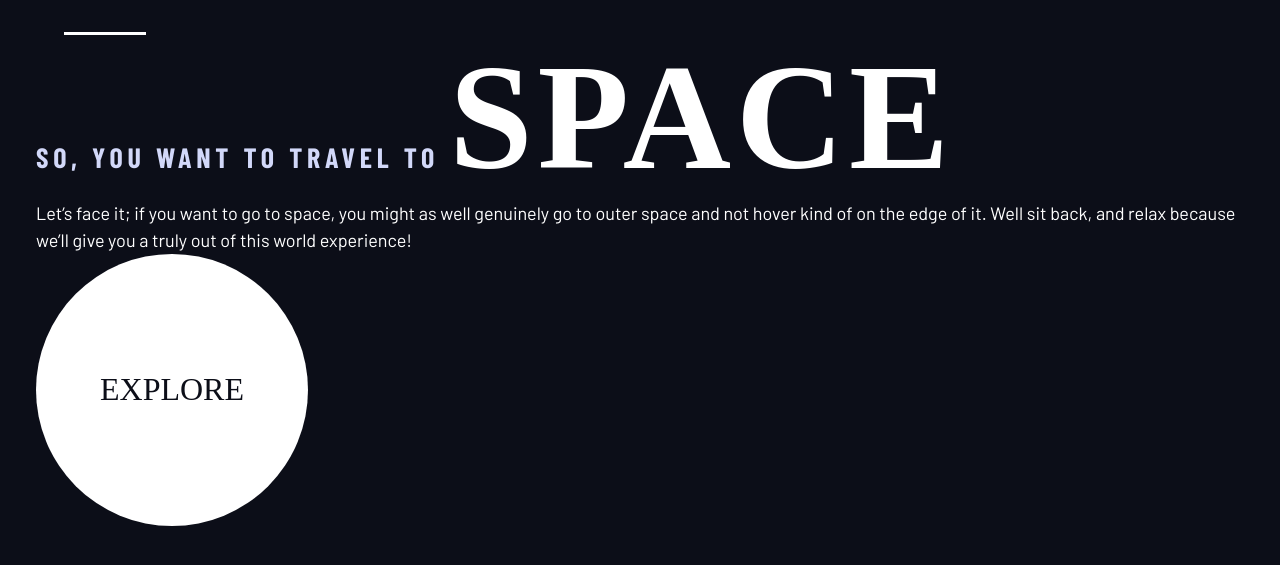
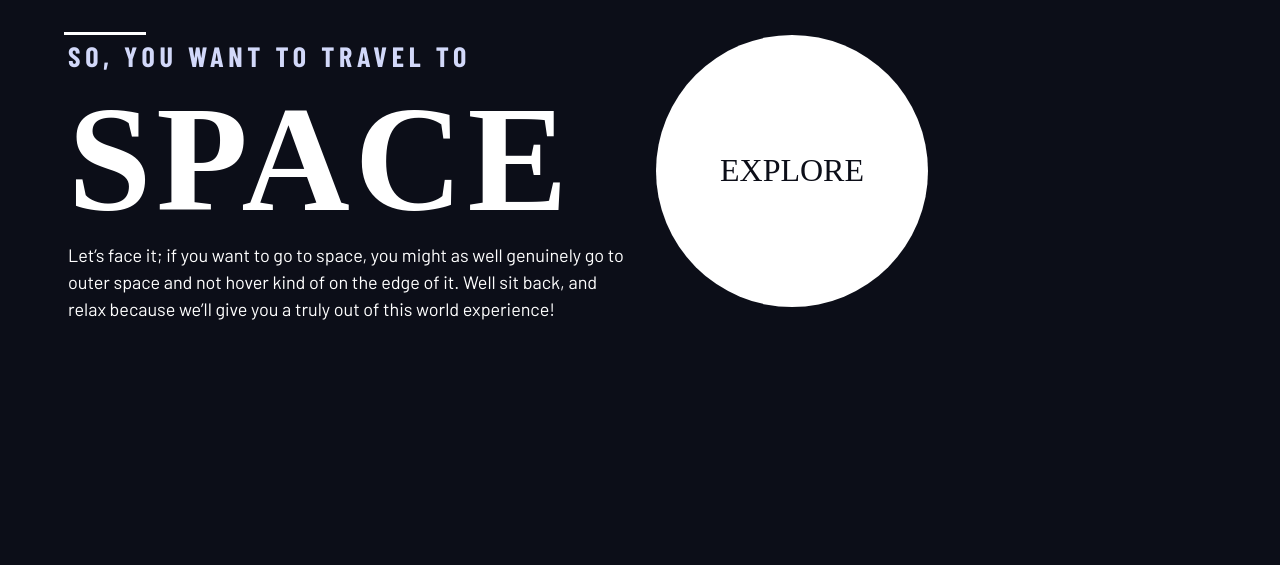
Before and after one commit to khamzahabibullah/Space-Travel-Project, a plain HTML site: page index.html in a window 1280 px wide. Shown: the part 59-624 px from the top of the page. Drawn offline with nearby package versions, Linux system fonts and the light colour scheme; a web font is replaced by a local one.

Commit message:
optimize grid container

```diff
--- a/index.html
+++ b/index.html
@@ -24,7 +24,7 @@
             rel="stylesheet"
         />
     </head>
-    <body>
+    <body class="home">
         <header class="primary-header flex">
             <div>
                 <img
@@ -87,7 +87,8 @@
             </nav>
         </header>
 
-        <div class="container">
+        <div class="grid-container">
+            <div>
                 <h1
                     class="
                         text-light
@@ -102,10 +103,12 @@
                 </h1>
                 <p>
                     Let’s face it; if you want to go to space, you might as well
-                genuinely go to outer space and not hover kind of on the edge of
-                it. Well sit back, and relax because we’ll give you a truly out
-                of this world experience!
+                    genuinely go to outer space and not hover kind of on the
+                    edge of it. Well sit back, and relax because we’ll give you
+                    a truly out of this world experience!
                 </p>
+            </div>
+            <div>
                 <a
                     href="#"
                     class="
@@ -119,5 +122,6 @@
                     >Explore
                 </a>
             </div>
+        </div>
     </body>
 </html>
--- a/style.css
+++ b/style.css
@@ -111,6 +111,23 @@ select {
     padding-inline: 2em;
     margin-inline: auto;
     max-width: 80rem;
+}
+
+.grid-container {
+    display: grid;
+    column-gap: var(--container-gap, 2rem);
+    grid-template-columns: minmax(2em, 1fr) repeat(2, minmax(0, 40rem)) minmax(
+            2em,
+            1fr
+        );
+}
+
+.grid-container > *:first-child {
+    grid-column: 2;
+}
+
+.grid-container > *:last-child {
+    grid-column: 3;
 }
 
 .sr-only {
```
Lines whose indentation alone changed are shown as unchanged.
